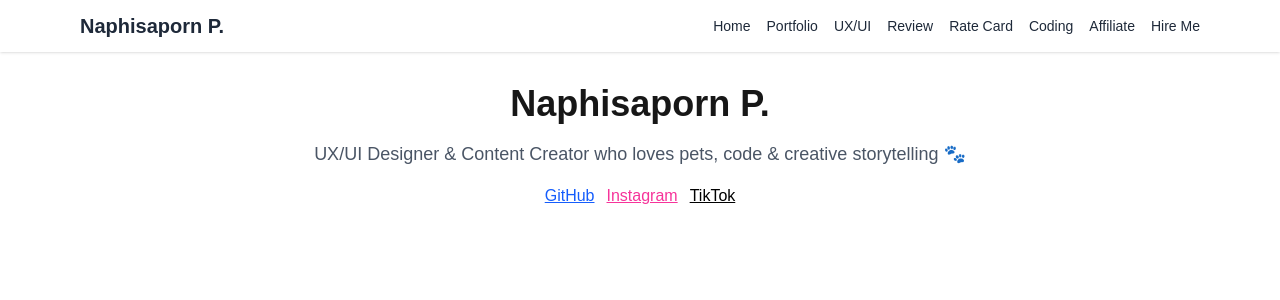
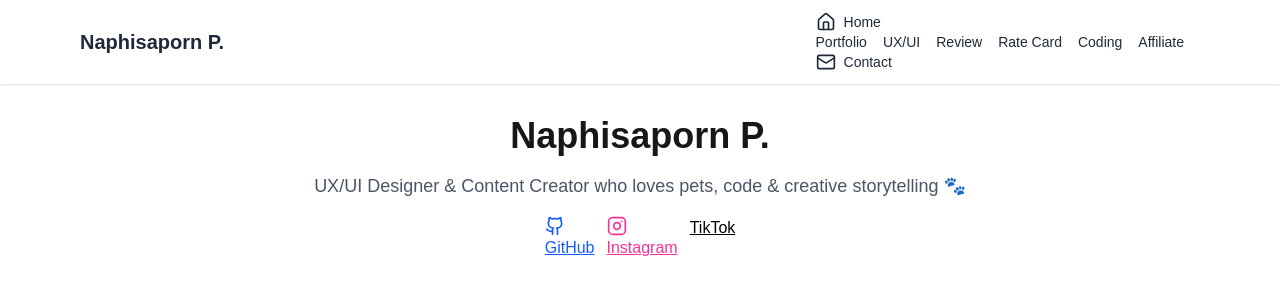
Before and after one commit to naphisaporn/naphisaporn-portfolio, a Next.js app: page / in a window 1280 px wide. Shown: the top 300 px of the page. Built offline with nearby package versions, Linux system fonts and the light colour scheme.

Commit message:
update icon

```diff
--- a/components/Navbar.js
+++ b/components/Navbar.js
@@ -1,5 +1,6 @@
 // components/Navbar.js
 import Link from "next/link";
+import { Home, Mail } from "lucide-react";
 
 export default function Navbar() {
   return (
@@ -7,14 +8,26 @@ export default function Navbar() {
       <div className="max-w-6xl mx-auto px-4 py-3 flex justify-between items-center">
         <div className="text-xl font-bold text-gray-800">Naphisaporn P.</div>
         <div className="space-x-4 text-sm text-gray-800">
-          <Link href="/">Home</Link>
+          <Link
+            href="/"
+            className="flex items-center gap-2 hover:text-blue-500 transition"
+          >
+            <Home size={20} />
+            Home
+          </Link>
           <Link href="/portfolio">Portfolio</Link>
           <Link href="/uxui">UX/UI</Link>
           <Link href="/review">Review</Link>
           <Link href="/ratecard">Rate Card</Link>
           <Link href="/coding">Coding</Link>
           <Link href="/affiliate">Affiliate</Link>
-          <Link href="/contact">Hire Me</Link>
+          <Link
+            href="/contact"
+            className="flex items-center gap-2 hover:text-blue-500 transition"
+          >
+            <Mail size={20} />
+            Contact
+          </Link>
         </div>
       </div>
     </nav>
--- a/package.json
+++ b/package.json
@@ -9,9 +9,10 @@
     "lint": "next lint"
   },
   "dependencies": {
+    "lucide-react": "^0.514.0",
+    "next": "15.3.3",
     "react": "^19.0.0",
-    "react-dom": "^19.0.0",
-    "next": "15.3.3"
+    "react-dom": "^19.0.0"
   },
   "devDependencies": {
     "@tailwindcss/postcss": "^4",
--- a/pages/index.js
+++ b/pages/index.js
@@ -1,15 +1,38 @@
 // pages/index.js
+
+import { Github, Instagram} from "lucide-react";
+
+
 export default function Home() {
   return (
     <main className="max-w-4xl mx-auto px-4 py-8 text-center space-y-4">
       <h1 className="text-4xl font-bold">Naphisaporn P.</h1>
       <p className="text-lg text-gray-600">
-        UX/UI Designer & Content Creator who loves pets, code & creative storytelling 🐾
+        UX/UI Designer & Content Creator who loves pets, code & creative
+        storytelling 🐾
       </p>
       <div className="flex justify-center space-x-3 mt-4">
-        <a href="https://github.com/naphisaporn" target="_blank" className="underline text-blue-600">GitHub</a>
-        <a href="https://www.instagram.com/pewpew.npsp/" target="_blank" className="underline text-pink-500">Instagram</a>
-        <a href="https://www.tiktok.com/@pewpew.n" target="_blank" className="underline text-black">TikTok</a>
+        <a
+          href="https://github.com/naphisaporn"
+          target="_blank"
+          className="underline text-blue-600"
+        >
+         <Github size={20} /> GitHub
+        </a>
+        <a
+          href="https://www.instagram.com/pewpew.npsp/"
+          target="_blank"
+          className="underline text-pink-500"
+        >
+         <Instagram size={20} /> Instagram
+        </a>
+        <a
+          href="https://www.tiktok.com/@pewpew.n"
+          target="_blank"
+          className="underline text-black"
+        >
+          TikTok
+        </a>
       </div>
     </main>
   );
```
Also changed, not shown: 1 other file (tests, documents, lock files or other folders).
